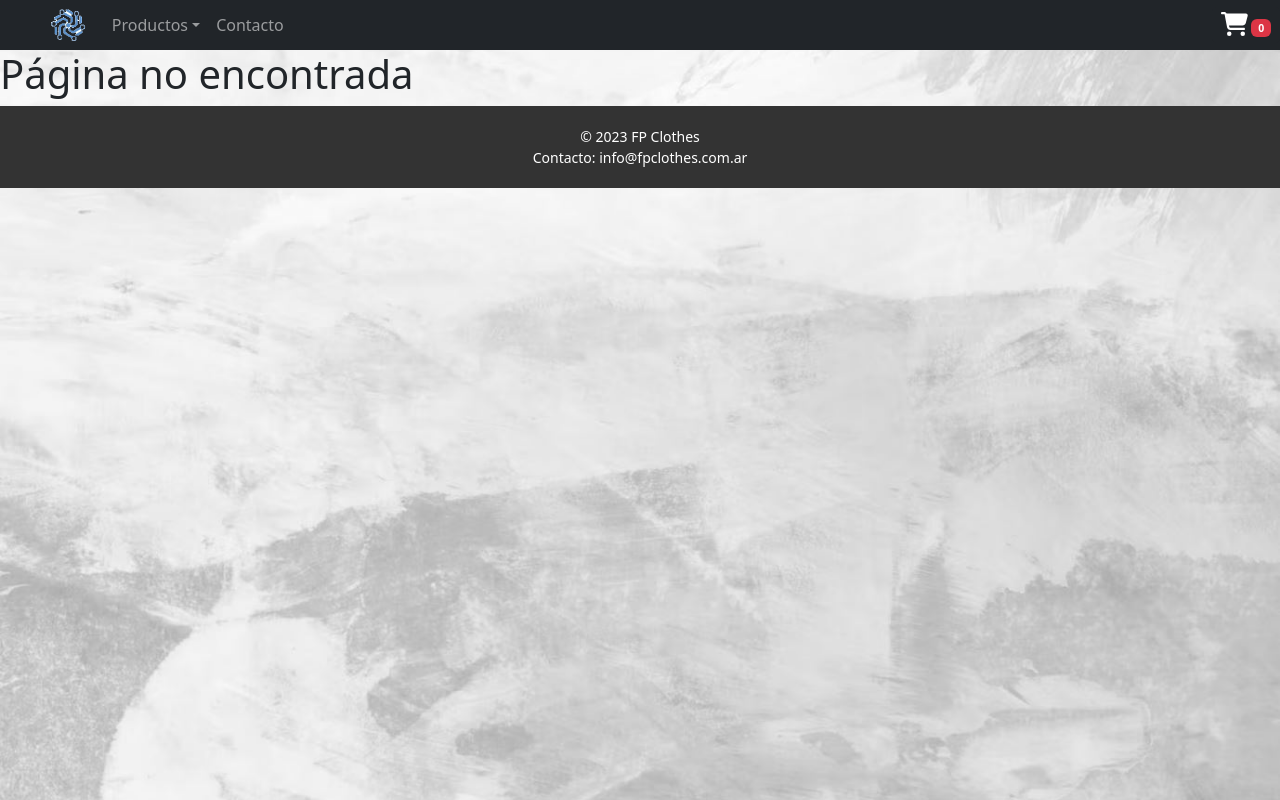
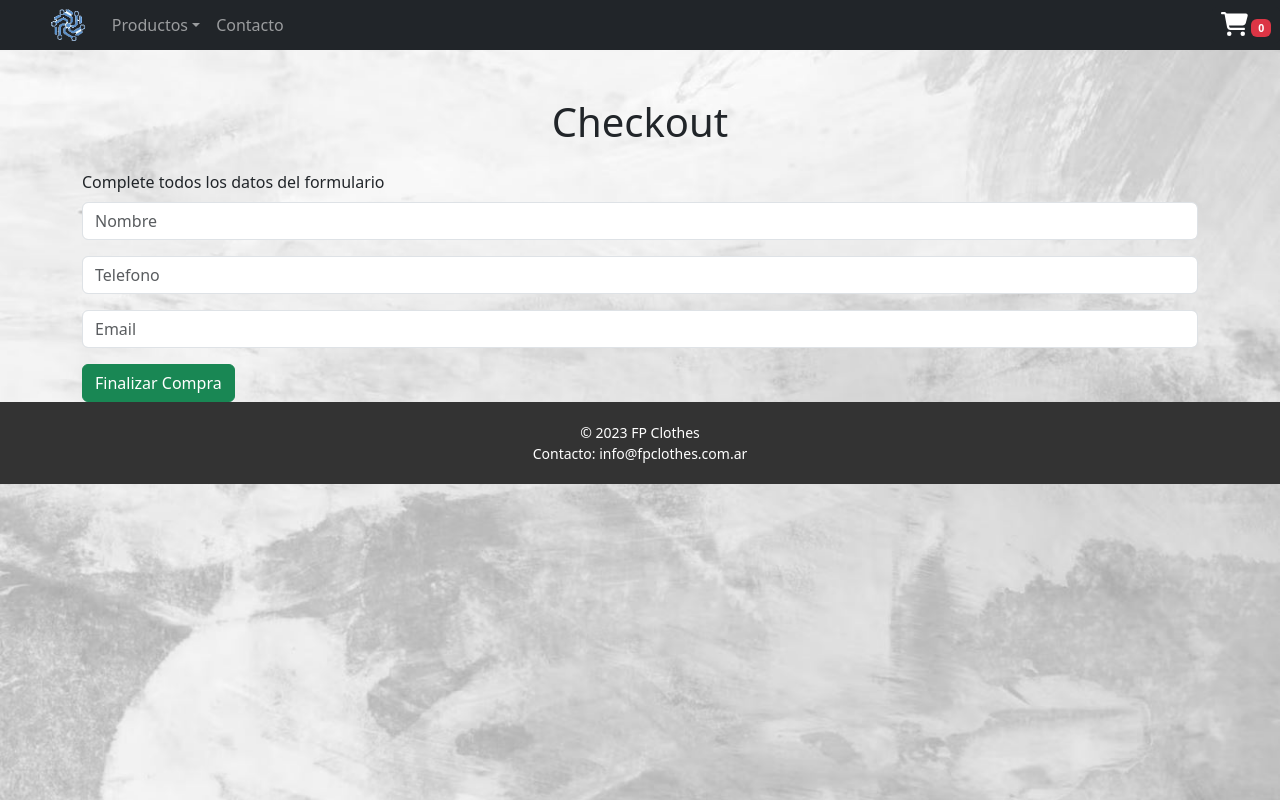
Before and after one commit to FacundoPeovich/EntregaFinalFacundoPeovich, a React (Vite) app: page /checkout in a window 1280 px wide. Built offline with nearby package versions, Linux system fonts and the light colour scheme.

Commit message:
Entrega final comm2 Integracion Cart,CheckOut

```diff
--- a/package.json
+++ b/package.json
@@ -18,7 +18,9 @@
     "react": "^18.2.0",
     "react-bootstrap": "^2.9.0",
     "react-dom": "^18.2.0",
-    "react-router-dom": "^6.17.0"
+    "react-router-dom": "^6.17.0",
+    "react-toastify": "^9.1.3",
+    "sweetalert2": "^11.6.13"
   },
   "devDependencies": {
     "@types/react": "^18.2.15",
--- a/src/App.jsx
+++ b/src/App.jsx
@@ -6,7 +6,10 @@ import { BrowserRouter, Route, Routes } from 'react-router-dom'
 import NotFound from './components/NotFound/NotFound'
 import ItemDetailContainer from './containers/itemDetailContainer/itemDetailContainer'
 import Footer from './components/Footer/Footer'
-import { CartProvider } from './Context/cartContext'
+import { CartProvider } from './context/cartContext'
+import Cart from './components/Cart/Cart'
+import CheckOut from './components/CheckOut/CheckOut'
+
 
 
 
@@ -21,8 +24,10 @@ function App() {
           <NavBar />
           <Routes>
             <Route exact path='/' element={<ItemListContainer greeting="Hola, bienvenido a mi página" />} />
-            <Route exact path="/category/:nombreCategoria" element={<ItemListContainer />} />
+            <Route exact path="/category/:categoryId" element={<ItemListContainer />} />
             <Route path="/item/:id" element={<ItemDetailContainer />} />
+            <Route path="/cart" element={<Cart />} />
+            <Route path="/checkout" element={<CheckOut />} />
             <Route path='*' element={<NotFound />} />
           </Routes>
           <Footer />
--- /dev/null
+++ b/src/components/Cart/Cart.jsx
@@ -0,0 +1,49 @@
+import { useContext } from "react";
+import { CartContext } from "../../context/cartContext";
+import { Button, Card } from "react-bootstrap";
+import { Link } from "react-router-dom";
+
+const Cart = () => {
+    const { cart, deleteProduct, emptyCart, totalPrice } = useContext(CartContext);
+
+    return (
+        <div className="d-flex flex-column align-items-center justify-content-center">
+            <h2>Carrito de compras</h2>
+
+            {cart.length > 0 ? (
+                <>
+                    {cart.map((product) => (
+                        <Card key={product.id} className="mb-3" >
+                            <Card.Img variant="top" src={product.image} alt={product.title} style={{ maxWidth: "100%", height: "50%" }} />
+                            <Card.Body>
+                                <Card.Title>{product.title}</Card.Title>
+                                <Card.Text>Cantidad: {product.quantity}</Card.Text>
+                                <Card.Text>Precio unitario: ${product.price}</Card.Text>
+                                <Card.Text>Subtotal: ${product.price * product.quantity}</Card.Text>
+                                <Button variant="danger" onClick={() => deleteProduct(product.id)}>
+                                    Eliminar
+                                </Button>
+                            </Card.Body>
+                        </Card>
+                    ))}
+
+                    <div>
+                        <p>Total: ${totalPrice()}</p>
+                        <Button variant="primary" onClick={emptyCart}>
+                            Vaciar carrito
+                        </Button>
+                        <Link to="/checkout">
+                            <Button variant="success">
+                                Finalizar Compra
+                            </Button>
+                        </Link>
+                    </div>
+                </>
+            ) : (
+                <p>El carrito está vacío.</p>
+            )}
+        </div>
+    );
+};
+
+export default Cart;
--- /dev/null
+++ b/src/components/CheckOut/CheckOut.jsx
@@ -0,0 +1,102 @@
+import React, { useState, useContext } from 'react';
+import { Form, Button, Container, Col } from 'react-bootstrap';
+import { Link } from 'react-router-dom';
+import { CartContext } from '../../context/cartContext';
+import { addDoc, collection, getFirestore } from 'firebase/firestore';
+import Swal from 'sweetalert2';
+
+const CheckOut = () => {
+    const { cart, totalPrice, emptyCart } = useContext(CartContext);
+    const [buyerInfo, setBuyerInfo] = useState({ name: '', phone: '', email: '' });
+    const [orderId, setOrderId] = useState(null);
+
+    const handleInputChange = (e) => {
+        setBuyerInfo({ ...buyerInfo, [e.target.name]: e.target.value });
+    };
+
+    const handleCheckout = async () => {
+        try {
+            // Validación del formulario
+            if (!buyerInfo.name || !buyerInfo.phone || !buyerInfo.email) {
+                throw new Error('Por favor, completa todos los campos del formulario.');
+            }
+
+            const orderItems = cart.map((product) => ({
+                id: product.id,
+                title: product.title,
+                price: product.price,
+                quantity: product.quantity,
+            }));
+
+            const order = {
+                buyer: buyerInfo,
+                items: orderItems,
+                total: totalPrice(),
+            };
+
+            const db = getFirestore();
+            const ordersCollection = collection(db, 'orders');
+            const docRef = await addDoc(ordersCollection, order);
+
+            setOrderId(docRef.id);
+            emptyCart();
+
+            Swal.fire({
+                title: '¡Compra exitosa!',
+                text: `Tu orden ha sido procesada con éxito. Número de orden: ${docRef.id}`,
+                icon: 'success',
+            });
+        } catch (error) {
+            Swal.fire({
+                title: 'Error',
+                text: error.message || 'Hubo un error al procesar la orden. Por favor, inténtalo de nuevo.',
+                icon: 'error',
+            });
+        }
+    };
+
+    return (
+        <Container className="mt-5">
+            <Col>
+                <h1 className="mb-4 text-center">Checkout</h1>
+            </Col>
+            {orderId ? (
+                <Col>
+                    <p className='text-center'>Muchas gracias por confiar en nosotros! Recuerda seguirnos en nuestras redes sociales:</p>
+                    <Col className='text-center'>
+                        {/* Agrega aquí tus enlaces a redes sociales */}
+                    </Col>
+                    <hr />
+                    <p className='text-center'>Tu orden ha sido procesada con éxito. Número de orden:</p>
+                    <p className='text-center'>{orderId}</p>
+                    <Col className='text-center'>
+                        <Link to="/" className="btn btn-primary w-75 mt-2">
+                            Volver al inicio
+                        </Link>
+                    </Col>
+                </Col>
+            ) : (
+                <Form>
+                    <Form.Label>Complete todos los datos del formulario</Form.Label>
+                    <Form.Group className="mb-3">
+                        <Form.Control type="text" placeholder="Nombre" name="name" value={buyerInfo.name} onChange={handleInputChange} required />
+                    </Form.Group>
+
+                    <Form.Group className="mb-3">
+                        <Form.Control type="tel" placeholder="Telefono" name="phone" value={buyerInfo.phone} onChange={handleInputChange} required />
+                    </Form.Group>
+
+                    <Form.Group className="mb-3">
+                        <Form.Control type="email" placeholder="Email" name="email" value={buyerInfo.email} onChange={handleInputChange} required />
+                    </Form.Group>
+
+                    <Button variant="success" onClick={handleCheckout}>
+                        Finalizar Compra
+                    </Button>
+                </Form>
+            )}
+        </Container>
+    );
+};
+
+export default CheckOut;
--- a/src/components/cartWidget/cartWidget.jsx
+++ b/src/components/cartWidget/cartWidget.jsx
@@ -3,18 +3,25 @@ import Button from 'react-bootstrap/Button';
 import Badge from 'react-bootstrap/Badge';
 import { FontAwesomeIcon } from '@fortawesome/react-fontawesome';
 import { faShoppingCart } from '@fortawesome/free-solid-svg-icons';
-import { CartContext } from '../../Context/cartContext';
+import { CartContext } from '../../context/cartContext';
+import { Link } from 'react-router-dom';
 
 const CartWidget = () => {
   const { cartQuantity } = useContext(CartContext);
 
   return (
     <div className="float-end">
-      <Button variant="dark" className="btn-sm">
-        <FontAwesomeIcon icon={faShoppingCart} className="fs-4" />{' '}
-        <Badge bg="danger">{cartQuantity()}</Badge>
-        <span className="visually-hidden">Ver Carrito</span>
-      </Button>
+
+      <Link to={`/cart`}>
+        <Button variant="dark" className="btn-sm">
+          <FontAwesomeIcon icon={faShoppingCart} className="fs-4" />{' '}
+          <Badge bg="danger">{cartQuantity()}</Badge>
+          <span className="visually-hidden">Ver Carrito</span>
+        </Button>
+      </Link>
+
+
+
     </div>
   );
 }
--- a/src/components/navBar/navBar.jsx
+++ b/src/components/navBar/navBar.jsx
@@ -23,9 +23,9 @@ const NavBar = () => {
                         </Navbar.Brand>
                         <Nav className="me-auto">
                             <NavDropdown title="Productos" id="basic-nav-dropdown">
-                                <NavDropdown.Item><NavLink to={`./category/jewelery`}>Pantalones</NavLink></NavDropdown.Item>
-                                <NavDropdown.Item><NavLink to={`./category/electronics`}>Remeras</NavLink></NavDropdown.Item>
-                                <NavDropdown.Item><NavLink to={`/category/men's%20clothing`}>Camperas</NavLink></NavDropdown.Item>
+                                <NavDropdown.Item><NavLink to={`./category/pantalones`}>Pantalones</NavLink></NavDropdown.Item>
+                                <NavDropdown.Item><NavLink to={`./category/remeras`}>Remeras</NavLink></NavDropdown.Item>
+                                <NavDropdown.Item><NavLink to={`/category/camperas`}>Camperas</NavLink></NavDropdown.Item>
 
                             </NavDropdown>
                             <Nav.Link href="#contact" >Contacto</Nav.Link>
--- a/src/containers/ItemDetail/itemDetail.jsx
+++ b/src/containers/ItemDetail/itemDetail.jsx
@@ -1,6 +1,6 @@
 import React, { useContext, useState } from "react";
-import { CartContext } from "../../Context/cartContext";
 import ItemCount from "../../components/ItemCount/itemCount";
+import { CartContext } from "../../context/cartContext";
 
 const ItemDetail = ({ producto }) => {
     const { addToCart } = useContext(CartContext);
--- a/src/containers/itemListContainer/itemListCointainer.jsx
+++ b/src/containers/itemListContainer/itemListCointainer.jsx
@@ -12,7 +12,7 @@ import { collection, getDocs, query, where, } from 'firebase/firestore'
 const ItemListContainer = ({ greeting }) => {
 
     const [products, setProducts] = useState([])
-    const { nombreCategoria } = useParams()
+    const { categoryId } = useParams()
 
 
     useEffect(() => {
@@ -20,7 +20,7 @@ const ItemListContainer = ({ greeting }) => {
             try {
                 const productsRef = collection(db, "products");
 
-                const q = nombreCategoria ? query(productsRef, where("categoryld", "==", nombreCategoria)) : productsRef;
+                const q = categoryId ? query(productsRef, where("categoryld", "==", categoryId)) : productsRef;
 
                 const productosSnapshot = await getDocs(q);
 
@@ -37,7 +37,7 @@ const ItemListContainer = ({ greeting }) => {
         };
 
         fetchProductos();
-    }, [nombreCategoria]);
+    }, [categoryId]);
 
     return (
 
--- a/src/context/cartContext.jsx
+++ b/src/context/cartContext.jsx
@@ -3,6 +3,7 @@ import { createContext, useState, useEffect } from "react";
 export const CartContext = createContext();
 
 export const CartProvider = ({ children }) => {
+
     const initialCart = JSON.parse(localStorage.getItem("cart")) || [];
 
     const [cart, setCart] = useState(initialCart);
```
Also changed, not shown: 1 other file (tests, documents, lock files or other folders).
